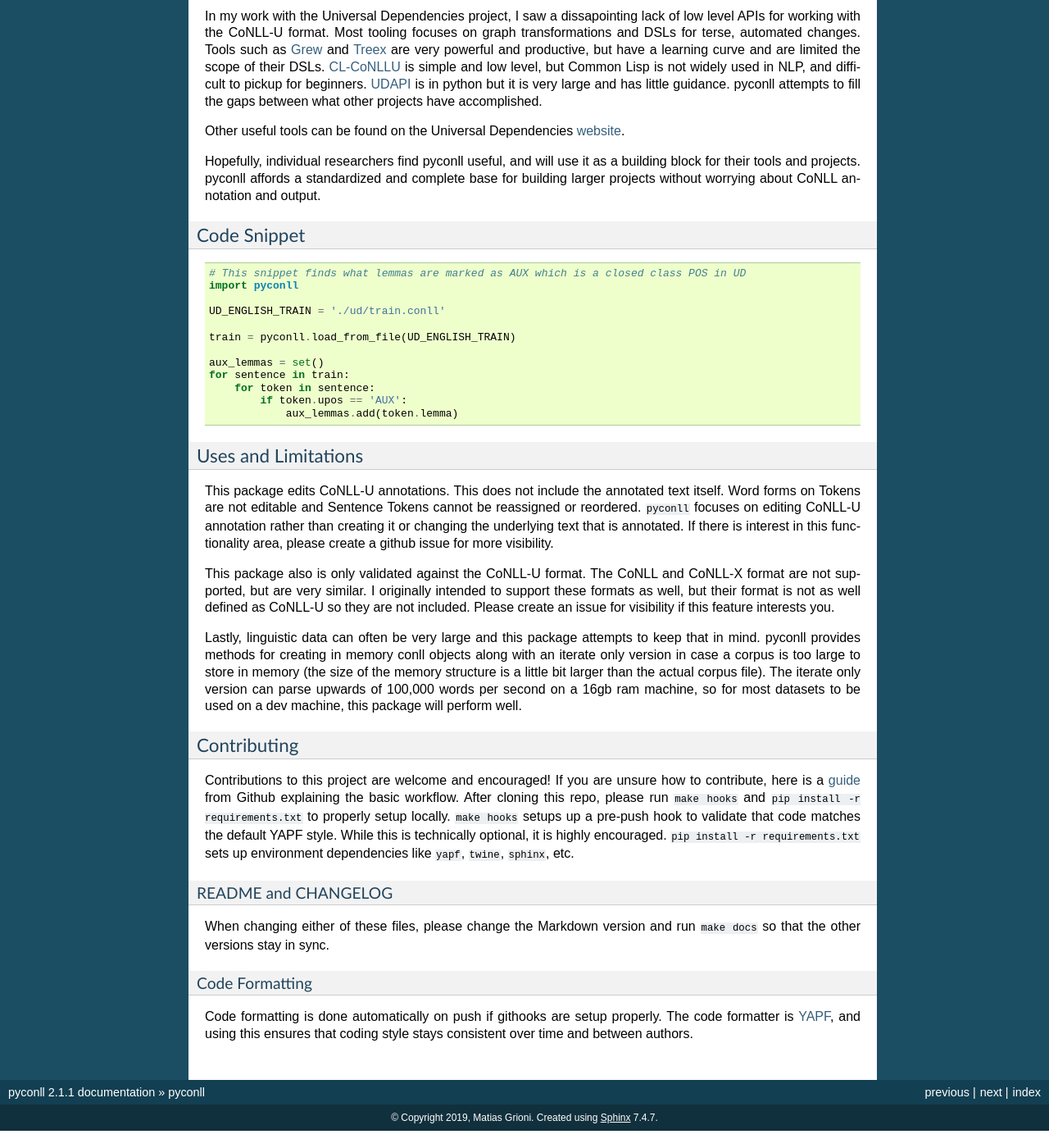
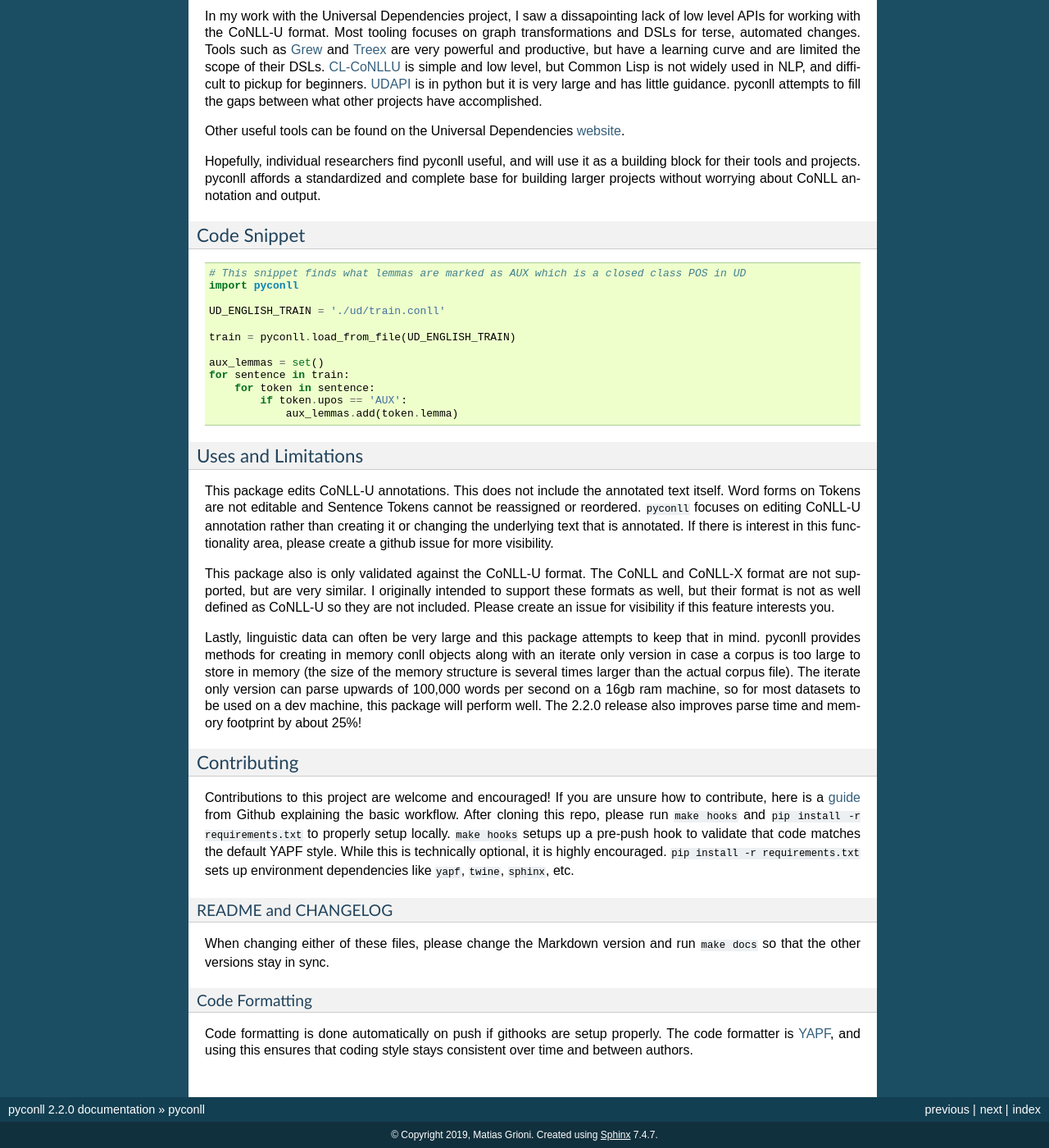
Before and after one commit to pyconll/pyconll, a Sphinx documentation site: the page built from docs/readme.rst, in a window 1280 px wide and 1400 px high, scrolled down 634 px. Shown: the whole window at 82% size. Built offline with Sphinx 7.4.7, drawn with Linux system fonts in a browser that asks for light colours; before the commit the page ends 2013 px from its top, so only the background shows below that; some of the changed text lies outside the part shown.

```diff
--- a/README.rst
+++ b/README.rst
@@ -6,7 +6,7 @@ pyconll
 *Easily work with **CoNLL** files using the familiar syntax of
 **python**.*
 
-The current version is 2.1.1. This version is fully functional, stable,
+The current version is 2.2.0. This version is fully functional, stable,
 tested, documented, and actively developed.
 
 Links
@@ -92,11 +92,12 @@ create an issue for visibility if this feature interests you.
 Lastly, linguistic data can often be very large and this package
 attempts to keep that in mind. pyconll provides methods for creating in
 memory conll objects along with an iterate only version in case a corpus
-is too large to store in memory (the size of the memory structure is a
-little bit larger than the actual corpus file). The iterate only version
-can parse upwards of 100,000 words per second on a 16gb ram machine, so
-for most datasets to be used on a dev machine, this package will perform
-well.
+is too large to store in memory (the size of the memory structure is
+several times larger than the actual corpus file). The iterate only
+version can parse upwards of 100,000 words per second on a 16gb ram
+machine, so for most datasets to be used on a dev machine, this package
+will perform well. The 2.2.0 release also improves parse time and memory
+footprint by about 25%!
 
 Contributing
 ~~~~~~~~~~~~
--- a/docs/conf.py
+++ b/docs/conf.py
@@ -29,9 +29,9 @@ copyright = '2019, Matias Grioni'
 author = 'Matias Grioni'
 
 # The short X.Y version
-version = '2.1'
+version = '2.2'
 # The full version, including alpha/beta/rc tags
-release = '2.1.1'
+release = '2.2.0'
 
 
 # -- General configuration ---------------------------------------------------
--- a/setup.py
+++ b/setup.py
@@ -21,7 +21,7 @@ def read(fn):
 setup(
     name = 'pyconll',
     packages = ['pyconll', 'pyconll.unit', 'pyconll.tree'],
-    version = '2.1.1',
+    version = '2.2.0',
     description = 'Read and maniuplate CoNLL files',
     long_description = read('README.rst'),
     author = 'Matias Grioni',
```
Also changed, not shown: CHANGELOG.md (+5 -0 lines), CHANGELOG.rst (+12 -0 lines), README.md (+2 -2 lines), 2 other files.
